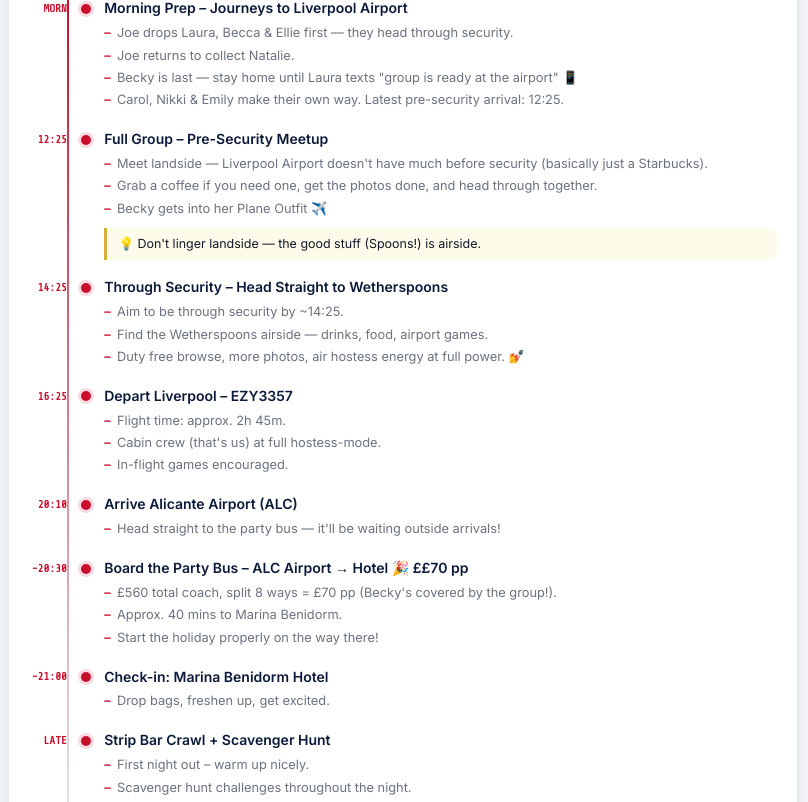
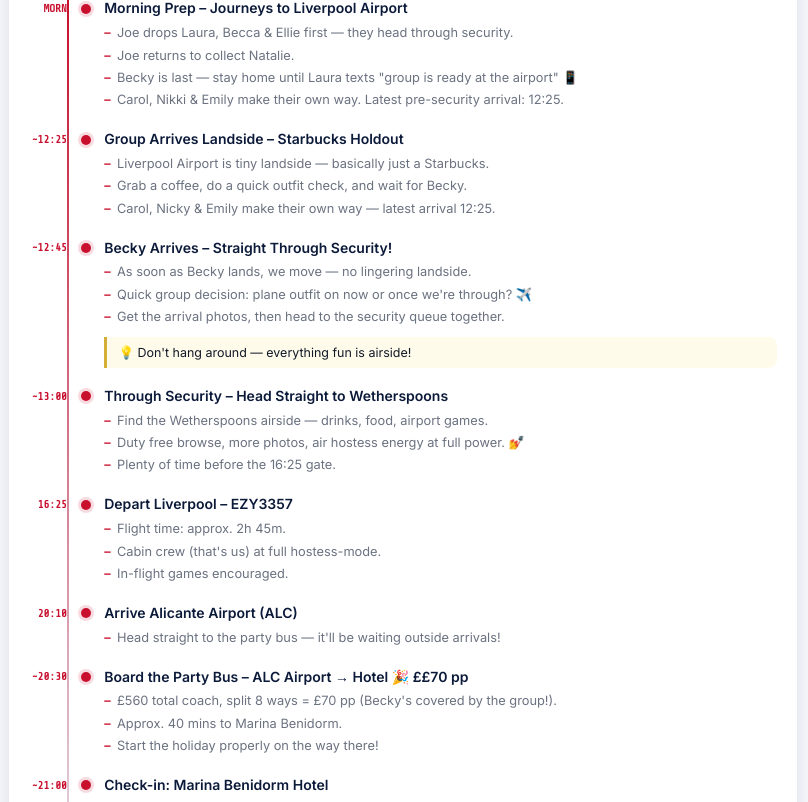
Before and after one commit to Smitttxx/beckys-hen, a React (Vite) app: page / in a window 1280 px wide. Shown: the part 2735-3537 px from the top of the page, without its empty margins (237-1045 px from the left). Built offline with nearby package versions, Linux system fonts and the light colour scheme; the HTML template or start-up script is replaced by a standard one; a web font is replaced by a local one.

Commit message:
Fix Thursday airport flow: Becky arrives 12:45, straight through security
Made-with: Cursor

```diff
--- a/src/components/ItinerarySection.tsx
+++ b/src/components/ItinerarySection.tsx
@@ -21,22 +21,31 @@ const DAYS: DayAccordionProps[] = [
         ],
       },
       {
-        time: "12:25",
-        event: "Full Group \u2013 Pre-Security Meetup",
+        time: "~12:25",
+        event: "Group Arrives Landside \u2013 Starbucks Holdout",
         notes: [
-          "Meet landside \u2014 Liverpool Airport doesn't have much before security (basically just a Starbucks).",
-          "Grab a coffee if you need one, get the photos done, and head through together.",
-          "Becky gets into her Plane Outfit \u2708\ufe0f",
+          "Liverpool Airport is tiny landside \u2014 basically just a Starbucks.",
+          "Grab a coffee, do a quick outfit check, and wait for Becky.",
+          "Carol, Nicky & Emily make their own way \u2014 latest arrival 12:25.",
         ],
-        tip: "Don't linger landside \u2014 the good stuff (Spoons!) is airside.",
       },
       {
-        time: "14:25",
+        time: "~12:45",
+        event: "Becky Arrives \u2013 Straight Through Security!",
+        notes: [
+          "As soon as Becky lands, we move \u2014 no lingering landside.",
+          "Quick group decision: plane outfit on now or once we're through? \u2708\ufe0f",
+          "Get the arrival photos, then head to the security queue together.",
+        ],
+        tip: "Don't hang around \u2014 everything fun is airside!",
+      },
+      {
+        time: "~13:00",
         event: "Through Security \u2013 Head Straight to Wetherspoons",
         notes: [
-          "Aim to be through security by ~14:25.",
           "Find the Wetherspoons airside \u2014 drinks, food, airport games.",
           "Duty free browse, more photos, air hostess energy at full power. \ud83d\udc85",
+          "Plenty of time before the 16:25 gate.",
         ],
       },
       {
```
